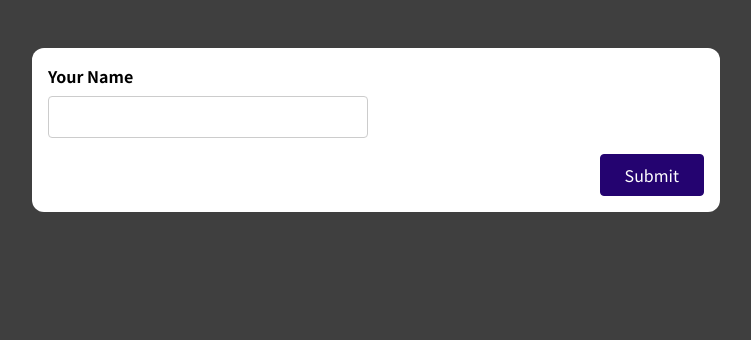
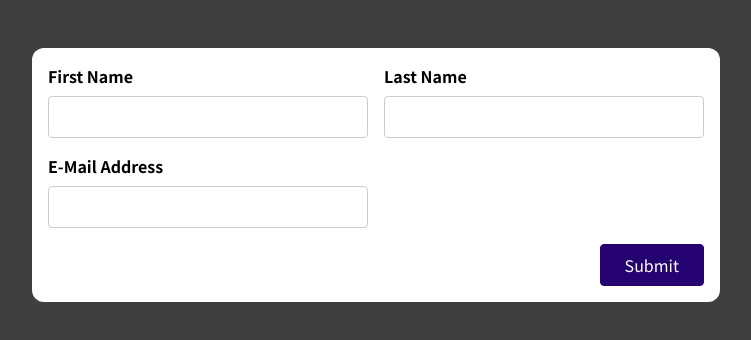
Before and after one commit to LeLu815/UdemyReactCourse, a React (Create React App) app: page / in a window 1280 px wide. Shown: the top 340 px of the page, without its empty margins (264-1015 px from the left). Built offline with nearby package versions, Linux system fonts and the light colour scheme.

Commit message:
230801 customhook useReducer

```diff
--- a/src/App.js
+++ b/src/App.js
@@ -1,9 +1,9 @@
-import SimpleInput from './components/SimpleInput';
+import BasicForm from "./components/BasicForm";
 
 function App() {
   return (
     <div className="app">
-      <SimpleInput />
+      <BasicForm />
     </div>
   );
 }
--- a/src/components/BasicForm.js
+++ b/src/components/BasicForm.js
@@ -1,21 +1,78 @@
+import useInput from "../hooks/use-input";
+
+const isNotEmpty = (value) => value.trim() !== "";
+
 const BasicForm = (props) => {
+  const {
+    value: firstNameValue,
+    isValid: firstNameIsValid,
+    hasError: firstNameHasError,
+    reset: restFirstName,
+    valueChangeHandler: firstNameChangeHandler,
+    inputBlurHandelr: firstNameBlurHandler,
+  } = useInput(isNotEmpty);
+  const {
+    value: lastNameValue,
+    isValid: lastNameIsValid,
+    hasError: lastNameHasError,
+    reset: restLastFirstName,
+    valueChangeHandler: lastNameChangeHandler,
+    inputBlurHandelr: lastNameBlurHandler,
+  } = useInput(isNotEmpty);
+  const {
+    value: emailNameValue,
+    isValid: emailNameIsValid,
+    hasError: emailNameHasError,
+    reset: restEmailName,
+    valueChangeHandler: emailNameChangeHandler,
+    inputBlurHandelr: emailNameBlurHandler,
+  } = useInput(isNotEmpty);
+
+  const firstNameClasses = firstNameHasError
+    ? "form-control invalid"
+    : "form-control";
+  const lastNameClasses = lastNameHasError
+    ? "form-control invalid"
+    : "form-control";
+  const emailNameClasses = emailNameHasError
+    ? "form-control invalid"
+    : "form-control";
+
   return (
     <form>
-      <div className='control-group'>
-        <div className='form-control'>
-          <label htmlFor='name'>First Name</label>
-          <input type='text' id='name' />
+      <div className="control-group">
+        <div className={firstNameClasses}>
+          <label htmlFor="name">First Name</label>
+          <input
+            type="text"
+            id="name"
+            value={firstNameValue}
+            onChange={firstNameChangeHandler}
+            onBlur={firstNameBlurHandler}
+          />
         </div>
-        <div className='form-control'>
-          <label htmlFor='name'>Last Name</label>
-          <input type='text' id='name' />
+        <div className={lastNameClasses}>
+          <label htmlFor="name">Last Name</label>
+          <input
+            type="text"
+            id="name"
+            value={lastNameValue}
+            onChange={lastNameChangeHandler}
+            onBlur={lastNameBlurHandler}
+          />
         </div>
       </div>
-      <div className='form-control'>
-        <label htmlFor='name'>E-Mail Address</label>
-        <input type='text' id='name' />
+      <div className={emailNameClasses}>
+        <label htmlFor="name">E-Mail Address</label>
+        <input
+          type="text"
+          id="name"
+          value={emailNameValue}
+          onChange={emailNameChangeHandler}
+          onBlur={emailNameBlurHandler}
+        />
       </div>
-      <div className='form-actions'>
+      <div className="form-actions">
         <button>Submit</button>
       </div>
     </form>
--- a/src/components/SimpleInput.js
+++ b/src/components/SimpleInput.js
@@ -1,30 +1,42 @@
-import { useState, useRef } from "react";
+// import { useState, useEffect } from "react";
+import useInput from "../hooks/use-input";
 
+// state들은 비동기적으로 처리된다
 const SimpleInput = (props) => {
-  const nameInputRef = useRef();
-  const [enteredName, setEnteredName] = useState("");
-  const [enteredNameIsValid, setEnteredNameIsValid] = useState(false);
-  const [enteredNameTouched, setEnteredNameTouched] = useState(false);
+  const {
+    value: enteredName,
+    hasError: nameInputHasError,
+    isValid: enteredNameIsValid,
+    valueChangeHandler: nameChangeHandler,
+    inputBlurHandelr: inputBlurHandler,
+    reset: resetNameInput,
+  } = useInput((value) => value.trim() !== "");
 
-  const nameInputChangeHandler = (event) => {
-    setEnteredName(event.target.value);
-  };
+  const {
+    value: enteredEmail,
+    hasError: emailInputHasError,
+    isValid: enteredEmailIsValid,
+    valueChangeHandler: emailChangeHandler,
+    inputBlurHandelr: emailBlurHandler,
+    reset: resetEmailInput,
+  } = useInput((value) => value.includes("@"));
+
+  let fromIsValid = enteredEmailIsValid && enteredNameIsValid;
 
   const formSubmissionHandelr = (event) => {
     event.preventDefault();
-
-    setEnteredNameTouched(true);
-
-    if (enteredName.trim() === "") {
-      setEnteredNameIsValid(false);
+    if (!enteredNameIsValid || !enteredNameIsValid) {
       return;
     }
-    setEnteredNameIsValid(true);
+
+    resetNameInput();
+    resetEmailInput();
   };
 
-  const nameInpuIsValid = !enteredNameIsValid && enteredNameTouched;
-
-  const nameInputClasses = nameInpuIsValid
+  const nameInputClasses = nameInputHasError
+    ? "form-control invalid"
+    : "form-control";
+  const emailInputClasses = emailInputHasError
     ? "form-control invalid"
     : "form-control";
 
@@ -33,18 +45,33 @@ const SimpleInput = (props) => {
       <div className={nameInputClasses}>
         <label htmlFor="name">Your Name</label>
         <input
-          ref={nameInputRef}
           type="text"
           id="name"
-          onChange={nameInputChangeHandler}
+          onChange={nameChangeHandler}
+          onBlur={inputBlurHandler}
           value={enteredName}
         />
-        {nameInpuIsValid && (
+        {nameInputHasError && (
           <p className="error-text">Name must not be empty.</p>
         )}
       </div>
+      <div className={emailInputClasses}>
+        <label htmlFor="email">Your E-mail</label>
+        <input
+          type="email"
+          id="name"
+          onChange={emailChangeHandler}
+          onBlur={emailBlurHandler}
+          value={enteredEmail}
+        />
+        {emailInputHasError && (
+          <p className="error-text">Email must not be empty.</p>
+        )}
+      </div>
       <div className="form-actions">
-        <button type="submit">Submit</button>
+        <button type="submit" disabled={!fromIsValid}>
+          Submit
+        </button>
       </div>
     </form>
   );
--- /dev/null
+++ b/src/hooks/use-input.js
@@ -0,0 +1,31 @@
+import { useState } from "react";
+
+const useInput = (validateValue) => {
+  const [enteredValue, setEnteredValue] = useState("");
+  const [isTouched, setIsTouched] = useState(false);
+
+  const valueIsValid = validateValue(enteredValue);
+  const hasError = !valueIsValid && isTouched;
+
+  const valueChangeHandler = (event) => {
+    setEnteredValue(event.target.value);
+  };
+  const inputBlurHandelr = (event) => {
+    setIsTouched(true);
+  };
+  const reset = () => {
+    setEnteredValue("");
+    setIsTouched(false);
+  };
+
+  return {
+    value: enteredValue,
+    isValid: valueIsValid,
+    hasError,
+    reset,
+    valueChangeHandler,
+    inputBlurHandelr,
+  };
+};
+
+export default useInput;
--- a/src/index.css
+++ b/src/index.css
@@ -1,11 +1,11 @@
-@import url('https://fonts.googleapis.com/css2?family=Noto+Sans+JP:wght@400;700&display=swap');
+@import url("https://fonts.googleapis.com/css2?family=Noto+Sans+JP:wght@400;700&display=swap");
 
 * {
   box-sizing: border-box;
 }
 
 html {
-  font-family: 'Noto Sans JP', sans-serif;
+  font-family: "Noto Sans JP", sans-serif;
 }
 
 body {
@@ -78,6 +78,14 @@ button:active {
   background-color: #33059e;
   border-color: #33059e;
 }
+button:disabled,
+button:disabled:hover,
+button:disabled:active {
+  background-color: #ccc;
+  color: #292929;
+  border-color: #ccc;
+  cursor: not-allowed;
+}
 
 .form-actions {
   text-align: right;
```
